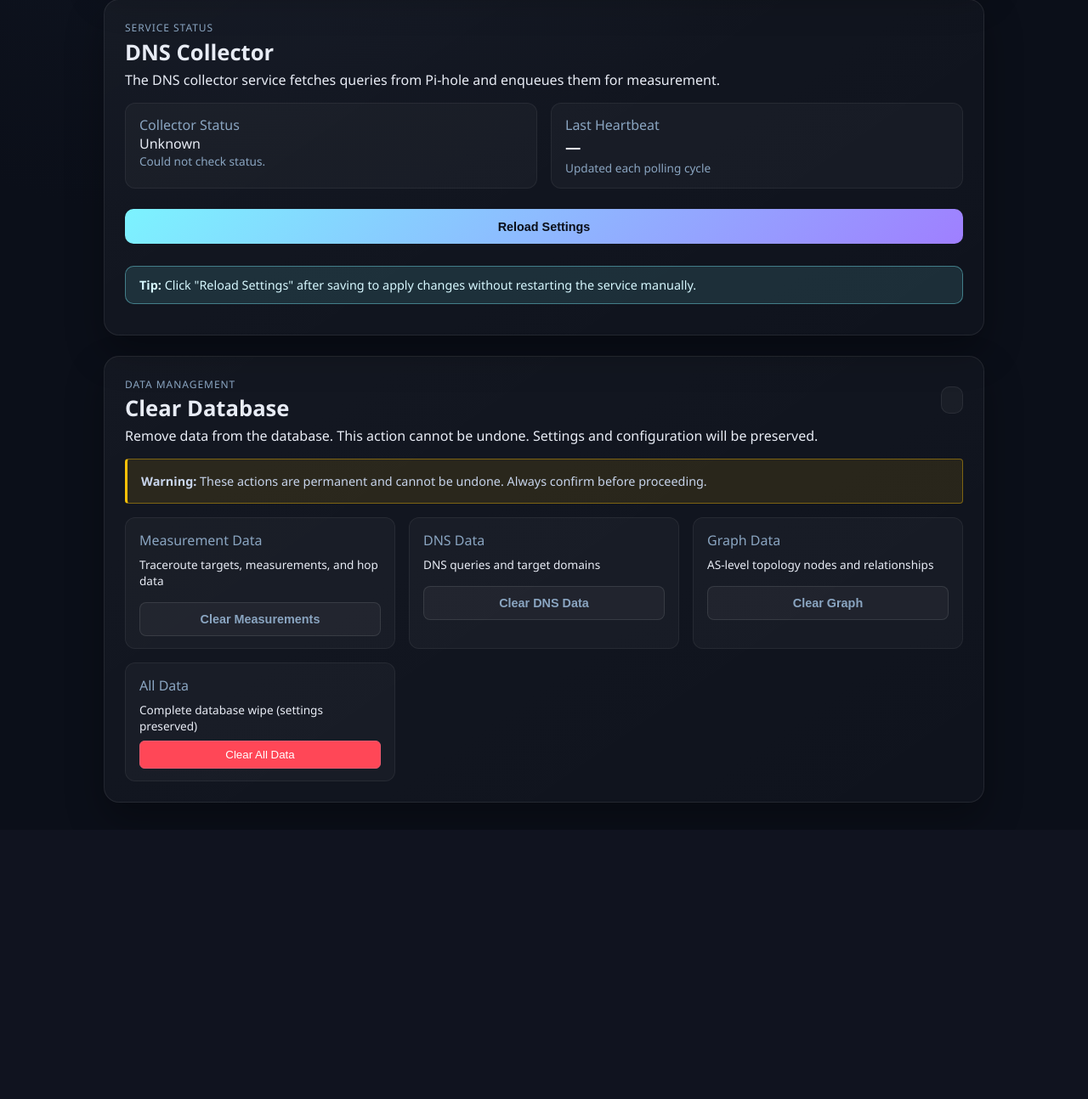
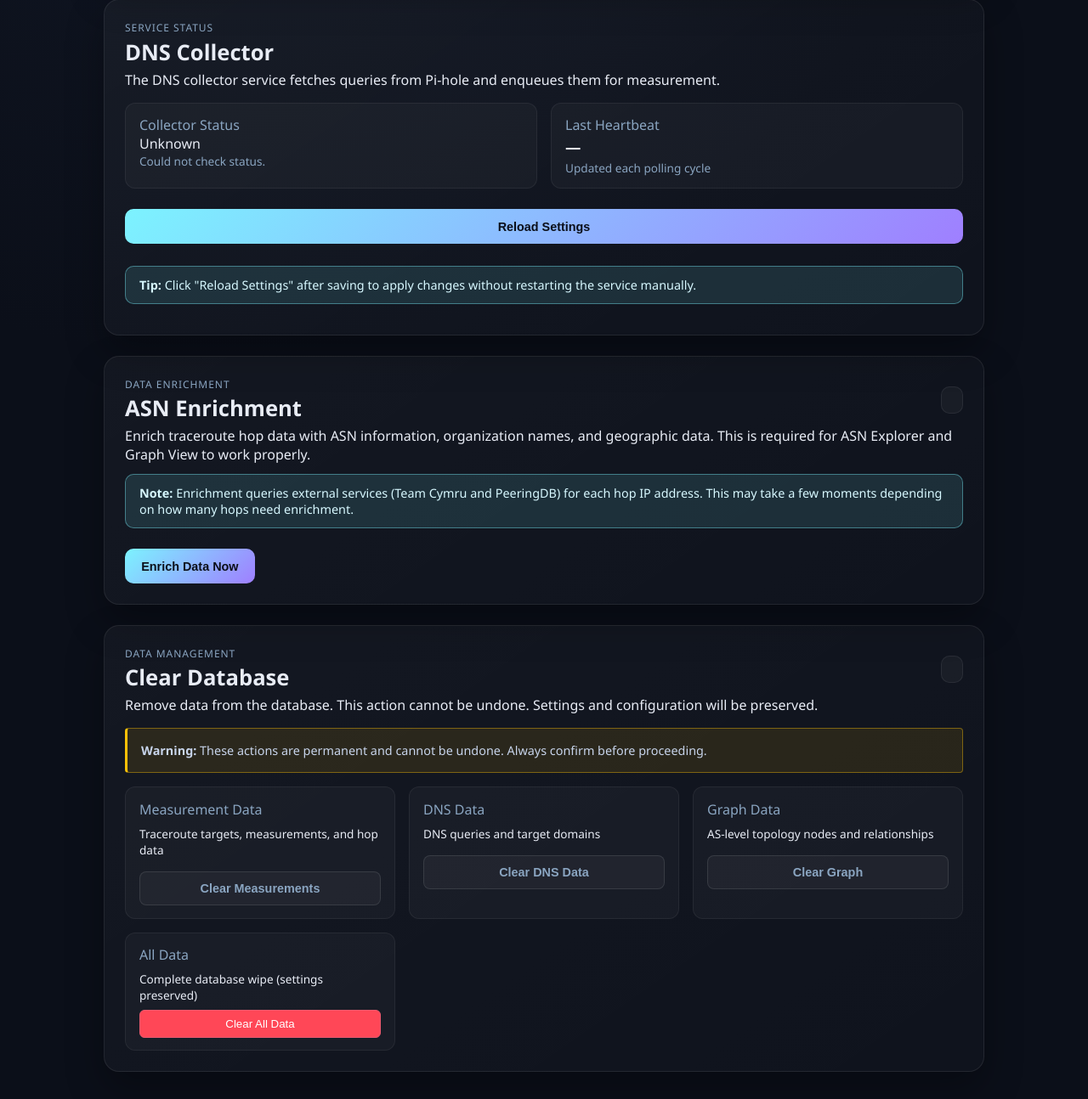
Before and after one commit to BPFLNALCR/cyberwatch, a FastAPI app: page /settings in a window 1280 px wide. Shown: the part 970-2264 px from the top of the page at 85% size. Before the commit the page ends 1916 px from the top, so only its background shows below. Run offline with FastAPI, Linux system fonts and the light colour scheme.

Commit message:
feat: add ASN enrichment functionality with UI integration and manual trigger

```diff
--- a/cyberWatch/ui/templates/settings.html
+++ b/cyberWatch/ui/templates/settings.html
@@ -116,6 +116,33 @@
 
   <div class="cw-alert cw-alert-info" style="margin-top: 1rem;">
     <strong>Tip:</strong> Click "Reload Settings" after saving to apply changes without restarting the service manually.
+  </div>
+</section>
+
+<section class="cw-card">
+  <div class="cw-card-header">
+    <div>
+      <p class="cw-eyebrow">Data Enrichment</p>
+      <h2 class="cw-h2">ASN Enrichment</h2>
+    </div>
+    <div id="enrich-status" class="cw-banner"></div>
+  </div>
+
+  <p class="cw-body">
+    Enrich traceroute hop data with ASN information, organization names, and geographic data.
+    This is required for ASN Explorer and Graph View to work properly.
+  </p>
+
+  <div class="cw-alert cw-alert-info">
+    <strong>Note:</strong> Enrichment queries external services (Team Cymru and PeeringDB) for each hop IP address.
+    This may take a few moments depending on how many hops need enrichment.
+  </div>
+
+  <div class="cw-input-row" style="margin-top: 1rem;">
+    <button type="button" id="enrich-btn" class="cw-btn-primary" style="width: auto;">
+      <span id="enrich-btn-text">Enrich Data Now</span>
+    </button>
+    <span id="enrich-result" class="cw-muted" style="align-self: center;"></span>
   </div>
 </section>
 
@@ -461,6 +488,47 @@
   const clearGraphBtn = document.getElementById("clear-graph-btn");
   const clearAllBtn = document.getElementById("clear-all-btn");
 
+  // Enrichment functionality
+  const enrichBtn = document.getElementById("enrich-btn");
+  const enrichBtnText = document.getElementById("enrich-btn-text");
+  const enrichResult = document.getElementById("enrich-result");
+  const enrichStatus = document.getElementById("enrich-status");
+
+  enrichBtn.addEventListener("click", async () => {
+    enrichBtn.disabled = true;
+    enrichBtnText.textContent = "Enriching...";
+    enrichResult.textContent = "Processing hops...";
+    showMessage(enrichStatus, "Enriching hop data...", "info");
+
+    try {
+      const result = await fetchJson("/settings/enrich", {
+        method: "POST",
+        timeoutMs: 60000,  // 60 second timeout for enrichment
+      });
+
+      if (result.success) {
+        showMessage(enrichStatus, result.message, "success");
+        enrichResult.textContent = `✓ ${result.enriched || 0} hops enriched`;
+
+        // Show helpful message to check Graph View
+        if (result.enriched > 0) {
+          setTimeout(() => {
+            enrichResult.innerHTML = `<a href="/graph" style="color: #7cf3ff;">View enriched data in Graph View →</a>`;
+          }, 2000);
+        }
+      } else {
+        showMessage(enrichStatus, result.message || "Enrichment failed", "error");
+        enrichResult.textContent = "";
+      }
+    } catch (err) {
+      showMessage(enrichStatus, err.message || "Enrichment failed", "error");
+      enrichResult.textContent = "";
+    } finally {
+      enrichBtn.disabled = false;
+      enrichBtnText.textContent = "Enrich Data Now";
+    }
+  });
+
   // Helper function to handle clear operations
   async function handleClearOperation(endpoint, buttonElement, confirmMessage, successPrefix) {
     if (!confirm(confirmMessage)) {
```
Also changed, not shown: cyberWatch/api/routes/settings.py (+71 -0 lines), cyberWatch/ui/static/js/topology.js (+6 -1 lines).
